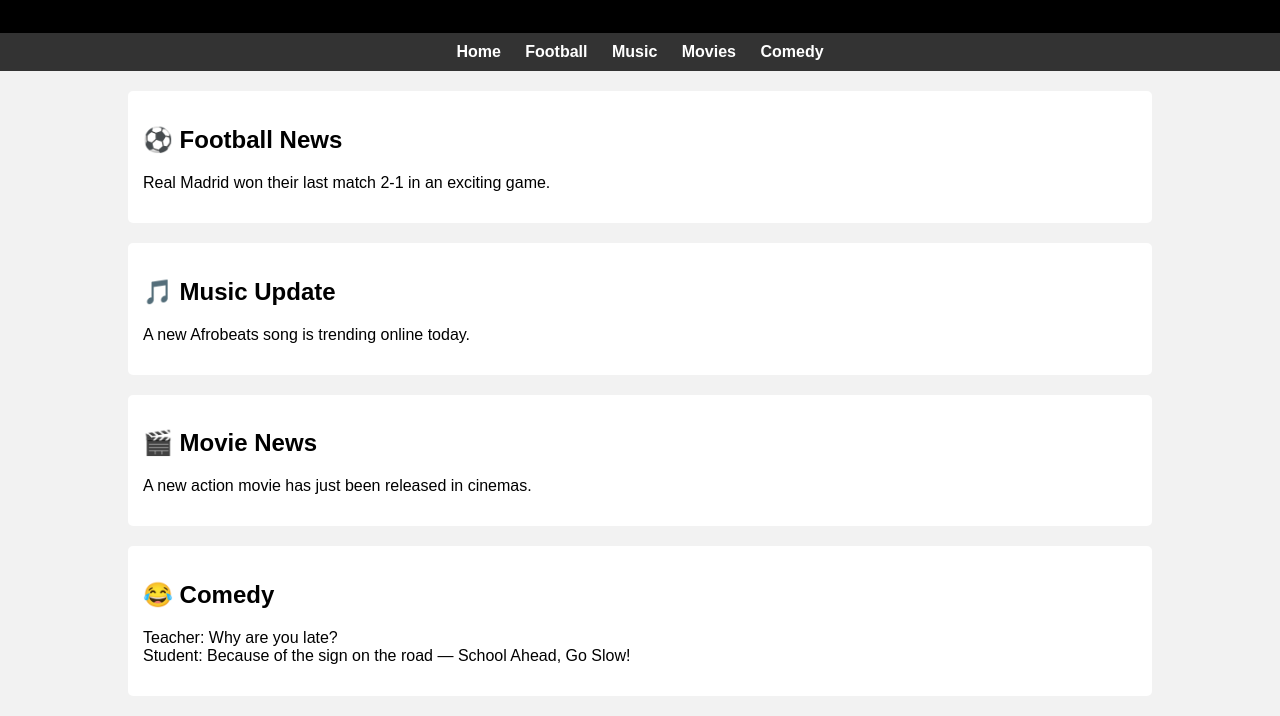
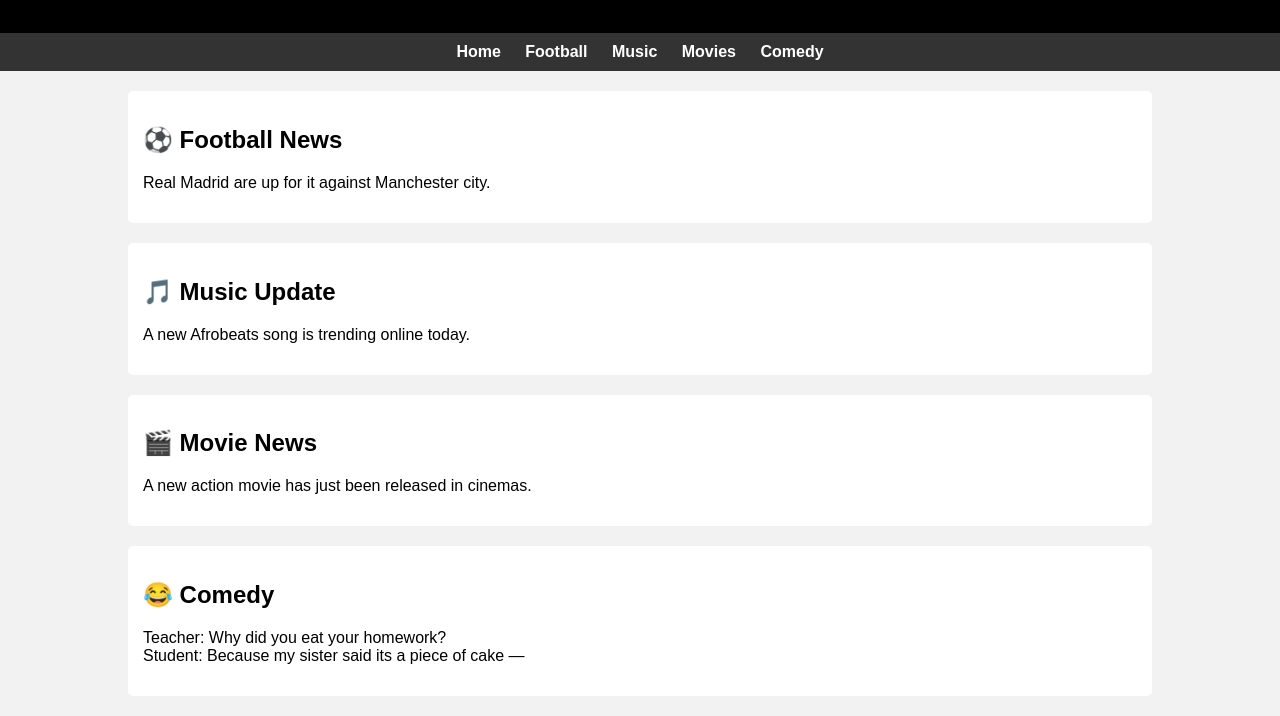
Before and after one commit to itzde15/my-fun-blog, a plain HTML site: page index.html in a window 1280 px wide. Shown: the part 139-855 px from the top of the page. Drawn offline with Linux system fonts and the light colour scheme.

Commit message:
Update football and comedy news

```diff
--- a/index.html
+++ b/index.html
@@ -65,7 +65,7 @@ border-radius:5px;
 
 <div class="post">
 <h2>⚽ Football News</h2>
-<p>Real Madrid won their last match 2-1 in an exciting game.</p>
+<p>Real Madrid are up for it against Manchester city.</p>
 </div>
 
 <div class="post">
@@ -80,11 +80,12 @@ border-radius:5px;
 
 <div class="post">
 <h2>😂 Comedy</h2>
-<p>Teacher: Why are you late?<br>
-Student: Because of the sign on the road — School Ahead, Go Slow!</p>
+<p>Teacher: Why did you eat your homework?<br>
+Student: Because my sister said its a piece of cake — </p>
 </div>
 
 </div>
 
 </body>
+
 </html>
```
